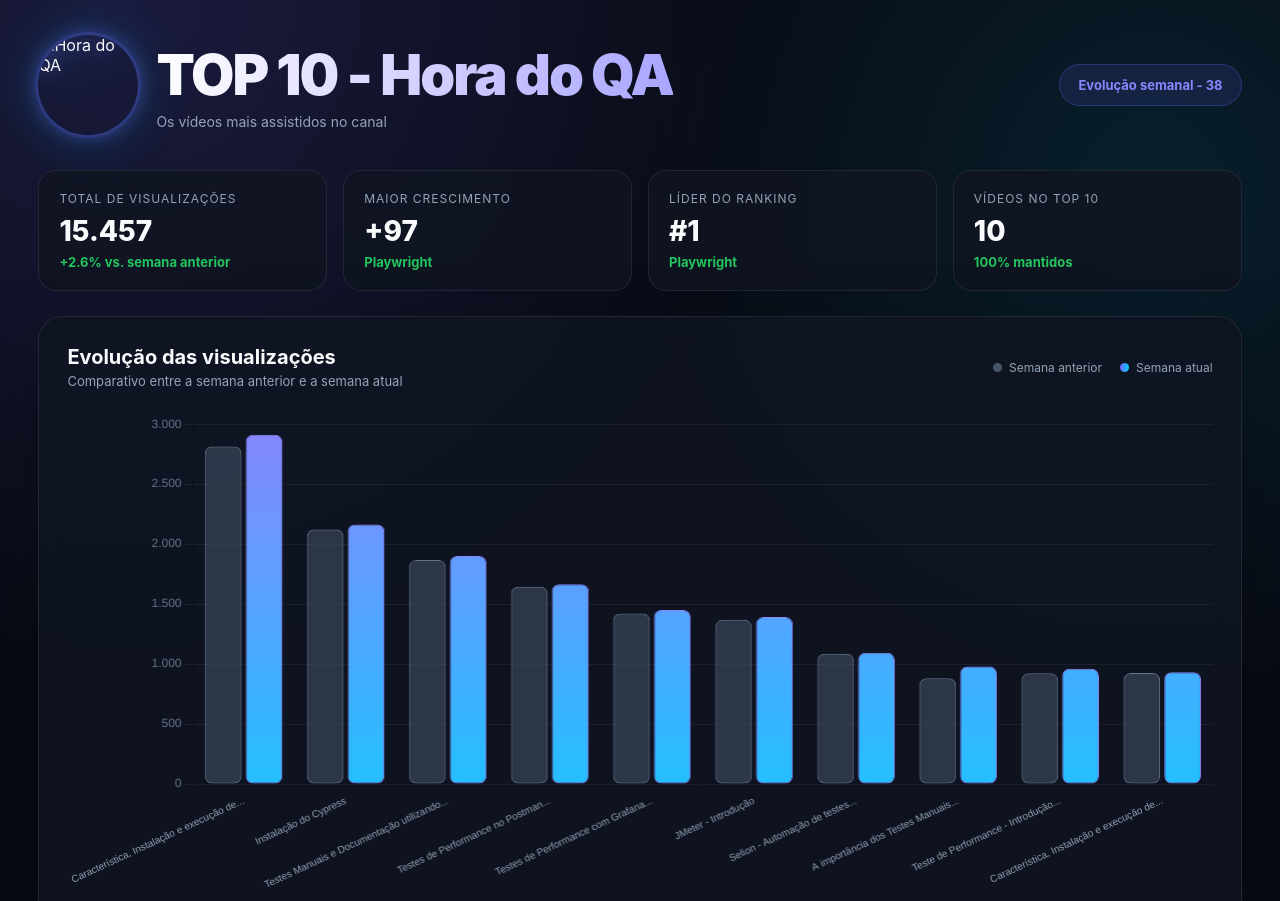
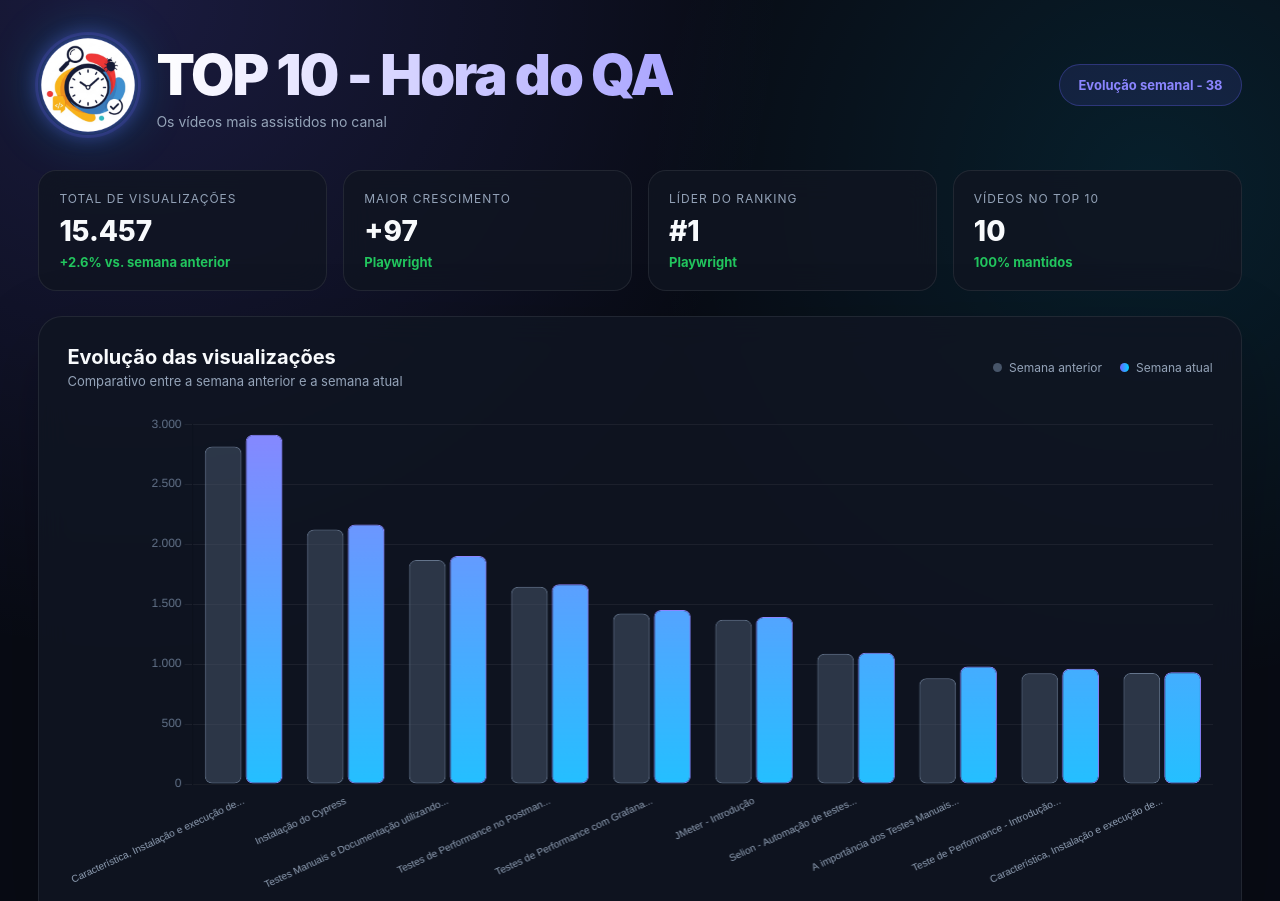
Before and after one commit to horadoqa/top10, a plain HTML site: page index.html in a window 1280 px wide. Shown: the top 901 px of the page. Drawn offline with nearby package versions, Linux system fonts and the light colour scheme.

Commit message:
fix: logo - Corrigindo path

```diff
--- a/index.html
+++ b/index.html
@@ -422,7 +422,7 @@
 
                 <div class="logo">
 
-                    <img src="logo-hora-do-qa.png" alt="Hora do QA">
+                    <img src="./assets/images/logo-hora-do-qa.png" alt="Hora do QA">
 
                 </div>
 
```
